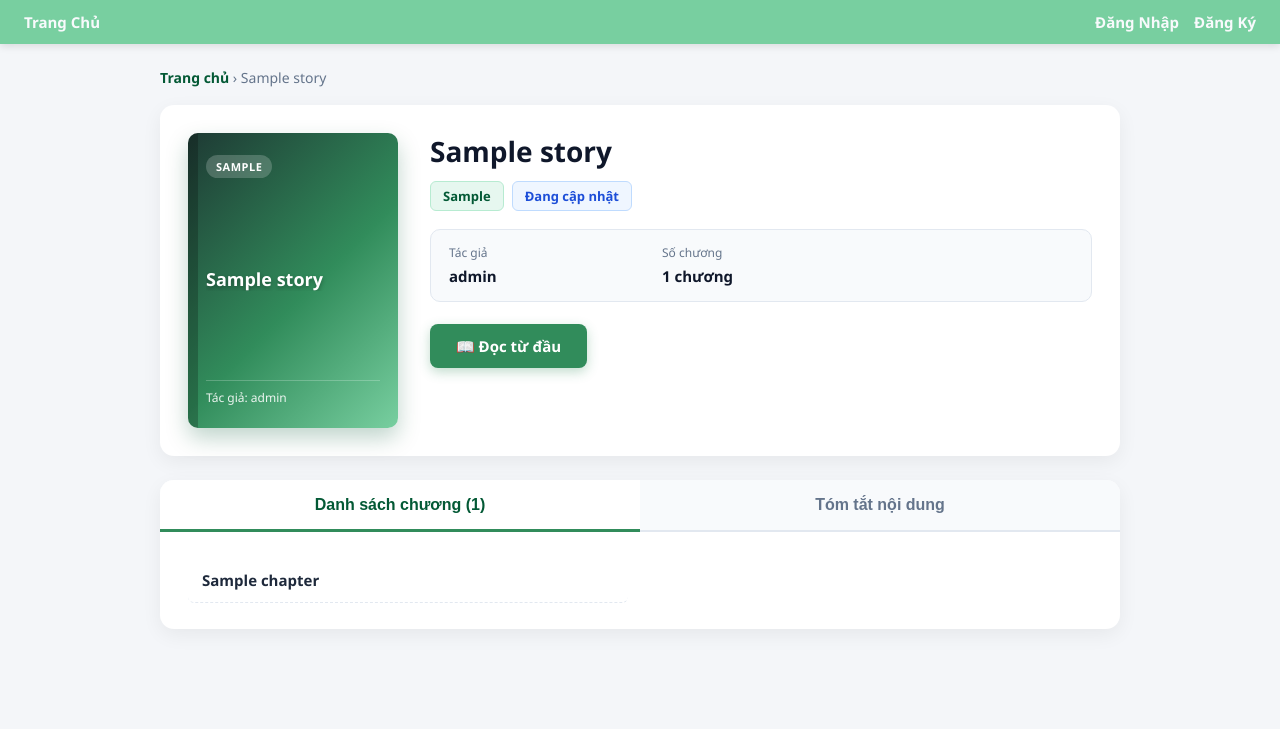
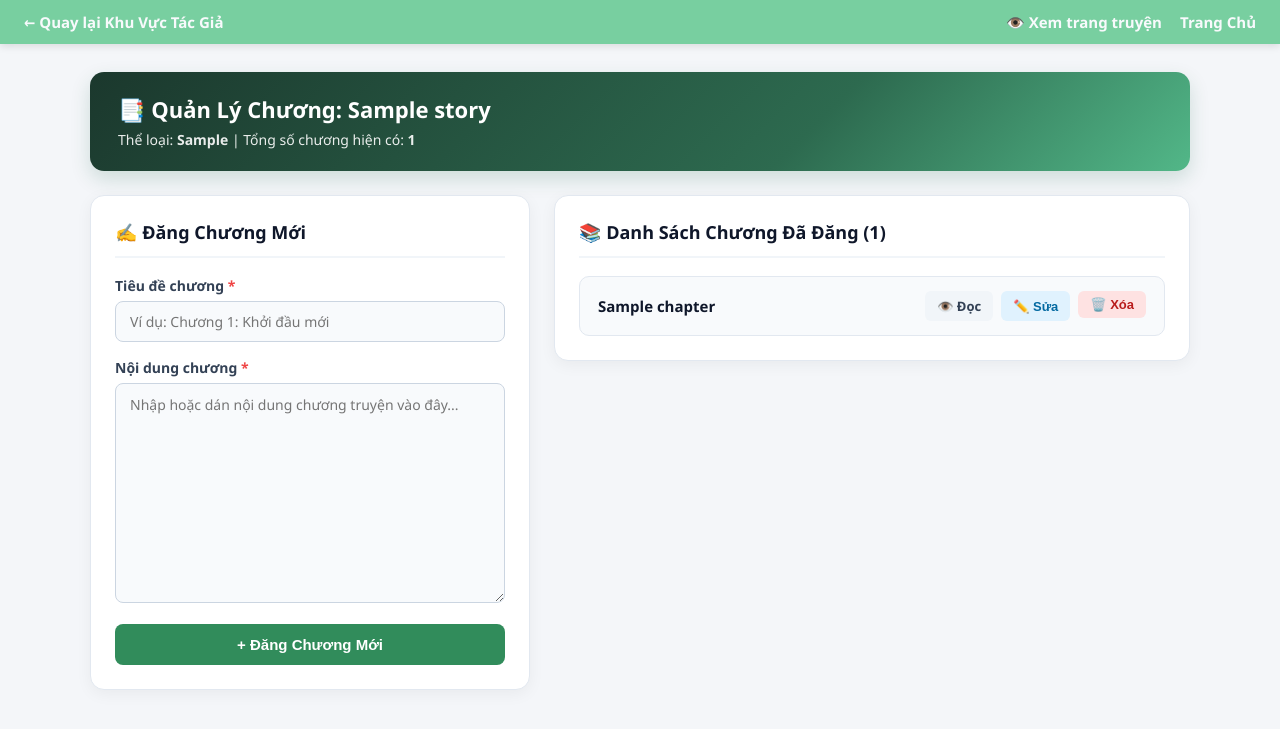
Before and after one commit to moclanngoc83-sudo/node-aws-demo, a Node server app: page /story/1 in a window 1280 px wide. Shown: the top 729 px of the page. Run offline with Node 20, Linux system fonts and the light colour scheme; tables that the repository leaves empty hold one stand-in row (values such as "Sample post"); some libraries are stand-ins or nearby versions.

Commit message:
Integrate inline edit modal and delete chapter in chapter management page

```diff
--- a/views/story.ejs
+++ b/views/story.ejs
@@ -2,7 +2,7 @@
 <html lang="vi">
 <head>
     <meta charset="UTF-8">
-    <title><%= story.title %> - Web Đọc Truyện Online</title>
+    <title>Quản Lý Chương - <%= story.title %></title>
     <style>
         * { box-sizing: border-box; }
         body {
@@ -12,7 +12,7 @@
             color: #1e293b;
         }
 
-        /* Thanh Menu đồng bộ với Trang chủ */
+        /* Thanh Menu đồng bộ */
         .nav {
             background: #78cfa0;
             padding: 12px 24px;
@@ -31,399 +31,337 @@
         .nav a:hover { color: #035935; }
 
         .container {
-            max-width: 1000px;
-            margin: 24px auto;
+            max-width: 1140px;
+            margin: 28px auto;
             padding: 0 20px;
         }
 
-        /* Breadcrumb điều hướng */
-        .breadcrumb {
-            font-size: 14px;
-            color: #64748b;
-            margin-bottom: 18px;
+        /* Header thông tin bộ truyện đang quản lý */
+        .story-banner {
+            background: linear-gradient(135deg, #1b382d 0%, #2d6a4f 65%, #52b788 100%);
+            border-radius: 14px;
+            padding: 22px 28px;
+            color: #ffffff;
+            display: flex;
+            justify-content: space-between;
+            align-items: center;
+            margin-bottom: 24px;
+            box-shadow: 0 8px 20px rgba(3, 89, 53, 0.16);
+            flex-wrap: wrap;
+            gap: 16px;
         }
-        .breadcrumb a {
-            color: #035935;
-            text-decoration: none;
-            font-weight: 600;
+        .story-banner h1 { margin: 0 0 6px 0; font-size: 22px; }
+        .story-banner p { margin: 0; font-size: 14px; opacity: 0.9; }
+
+        /* Bố cục 2 cột */
+        .manage-grid {
+            display: grid;
+            grid-template-columns: 440px 1fr;
+            gap: 24px;
+            align-items: start;
         }
-        .breadcrumb a:hover { text-decoration: underline; }
+        @media (max-width: 900px) { .manage-grid { grid-template-columns: 1fr; } }
 
-        /* --- KHUNG THÔNG TIN TRUYỆN (HERO CARD 2 CỘT) --- */
-        .story-hero {
+        .panel-card {
             background: #ffffff;
             border-radius: 14px;
-            padding: 28px;
-            box-shadow: 0 6px 20px rgba(0, 0, 0, 0.06);
-            display: flex;
-            gap: 32px;
-            align-items: flex-start;
-            margin-bottom: 24px;
+            padding: 24px;
+            box-shadow: 0 4px 16px rgba(0, 0, 0, 0.05);
+            border: 1px solid #e2e8f0;
+        }
+        .panel-title {
+            margin: 0 0 18px 0;
+            font-size: 18px;
+            font-weight: 800;
+            color: #0f172a;
+            padding-bottom: 12px;
+            border-bottom: 2px solid #f1f5f9;
         }
 
-        /* Cột trái: Ảnh bìa truyện */
-        .story-cover {
-            width: 210px;
-            height: 295px;
-            flex-shrink: 0;
-            border-radius: 10px;
-            background: linear-gradient(135deg, #1e3a34 0%, #318c5b 55%, #78cfa0 100%);
-            box-shadow: 0 10px 22px rgba(3, 89, 53, 0.25);
+        .form-group { margin-bottom: 16px; }
+        .form-label {
+            display: block;
+            font-size: 14px;
+            font-weight: 700;
+            color: #334155;
+            margin-bottom: 6px;
+        }
+        .form-control {
+            width: 100%;
+            padding: 10px 14px;
+            border: 1px solid #cbd5e1;
+            border-radius: 8px;
+            font-size: 14px;
+            font-family: inherit;
+            color: #0f172a;
+            background: #f8fafc;
+            outline: none;
+            transition: all 0.2s;
+        }
+        .form-control:focus {
+            background: #ffffff;
+            border-color: #318c5b;
+            box-shadow: 0 0 0 3px rgba(49, 140, 91, 0.15);
+        }
+        textarea.form-control {
+            resize: vertical;
+            min-height: 220px;
+            line-height: 1.6;
+        }
+
+        .btn-primary {
+            width: 100%;
+            background: #318c5b;
+            color: #ffffff;
+            border: none;
+            padding: 12px 20px;
+            border-radius: 8px;
+            font-size: 15px;
+            font-weight: 700;
+            cursor: pointer;
+            transition: all 0.2s;
+        }
+        .btn-primary:hover { background: #035935; }
+
+        /* Danh sách chương */
+        .chapter-list {
             display: flex;
             flex-direction: column;
+            gap: 12px;
+        }
+        .chapter-row {
+            background: #f8fafc;
+            border: 1px solid #e2e8f0;
+            border-radius: 10px;
+            padding: 14px 18px;
+            display: flex;
             justify-content: space-between;
-            padding: 22px 18px;
-            color: #ffffff;
-            position: relative;
-            overflow: hidden;
+            align-items: center;
+            gap: 14px;
+            transition: all 0.2s;
         }
-        .story-cover::after {
-            content: "";
-            position: absolute;
-            top: 0; left: 0; bottom: 0; width: 10px;
-            background: rgba(0, 0, 0, 0.22); /* Tạo gáy sách 3D */
+        .chapter-row:hover {
+            background: #ffffff;
+            border-color: #78cfa0;
+            box-shadow: 0 4px 12px rgba(0, 0, 0, 0.04);
         }
-        .cover-badge {
-            background: rgba(255, 255, 255, 0.2);
-            backdrop-filter: blur(4px);
-            padding: 4px 10px;
-            border-radius: 20px;
-            font-size: 11px;
+        .chapter-name {
+            font-size: 15px;
             font-weight: 700;
-            text-transform: uppercase;
-            align-self: flex-start;
-            letter-spacing: 0.5px;
-        }
-        .cover-title {
-            font-size: 18px;
-            font-weight: 800;
-            line-height: 1.35;
-            text-shadow: 0 2px 4px rgba(0,0,0,0.3);
-            display: -webkit-box;
-            -webkit-line-clamp: 4;
-            -webkit-box-orient: vertical;
-            overflow: hidden;
-        }
-        .cover-author {
-            font-size: 12px;
-            opacity: 0.9;
-            border-top: 1px solid rgba(255,255,255,0.25);
-            padding-top: 8px;
-        }
-
-        /* Cột phải: Chi tiết truyện */
-        .story-info {
+            color: #0f172a;
+            text-decoration: none;
             flex: 1;
         }
-        .story-title {
-            margin: 0 0 12px 0;
-            font-size: 28px;
-            font-weight: 800;
-            color: #0f172a;
-            line-height: 1.3;
+        .chapter-name:hover { color: #035935; }
+
+        .chapter-actions {
+            display: flex;
+            gap: 8px;
+            flex-shrink: 0;
         }
-
-        /* Các thẻ tag thể loại & trạng thái */
-        .story-tags {
-            display: flex;
-            flex-wrap: wrap;
-            gap: 8px;
-            margin-bottom: 18px;
-        }
-        .tag {
-            padding: 5px 12px;
+        .btn-sm {
+            padding: 6px 12px;
             border-radius: 6px;
             font-size: 13px;
             font-weight: 600;
-        }
-        .tag-category {
-            background: #e6f7ef;
-            color: #035935;
-            border: 1px solid #b7ebd1;
-        }
-        .tag-status {
-            background: #eff6ff;
-            color: #1d4ed8;
-            border: 1px solid #bfdbfe;
-        }
-
-        /* Bảng thông số nhỏ (Tác giả, Số chương) */
-        .story-stats {
-            display: grid;
-            grid-template-columns: repeat(3, 1fr);
-            gap: 15px;
-            background: #f8fafc;
-            padding: 14px 18px;
-            border-radius: 10px;
-            margin-bottom: 22px;
-            border: 1px solid #e2e8f0;
-        }
-        .stat-item span {
-            display: block;
-            font-size: 12px;
-            color: #64748b;
-            margin-bottom: 4px;
-        }
-        .stat-item strong {
-            font-size: 15px;
-            color: #0f172a;
-        }
-
-        /* Cụm nút hành động */
-        .action-buttons {
-            display: flex;
-            flex-wrap: wrap;
-            gap: 12px;
-            align-items: center;
-        }
-        .btn-read-now {
-            background: #318c5b;
-            color: #ffffff;
+            border: none;
+            cursor: pointer;
             text-decoration: none;
-            padding: 12px 26px;
-            border-radius: 8px;
-            font-weight: 700;
-            font-size: 15px;
             display: inline-flex;
             align-items: center;
-            gap: 8px;
-            box-shadow: 0 4px 12px rgba(49, 140, 91, 0.3);
-            transition: all 0.2s;
+            gap: 4px;
+            transition: all 0.15s;
         }
-        .btn-read-now:hover {
-            background: #035935;
-            transform: translateY(-2px);
+        .btn-view { background: #f1f5f9; color: #334155; }
+        .btn-view:hover { background: #e2e8f0; }
+
+        .btn-edit { background: #e0f2fe; color: #0369a1; }
+        .btn-edit:hover { background: #bae6fd; }
+
+        .btn-delete { background: #fee2e2; color: #b91c1c; }
+        .btn-delete:hover { background: #fecaca; }
+
+        /* --- POPUP MODAL SỬA CHƯƠNG --- */
+        .modal-overlay {
+            display: none;
+            position: fixed;
+            inset: 0;
+            background: rgba(15, 23, 42, 0.6);
+            backdrop-filter: blur(4px);
+            z-index: 2000;
+            align-items: center;
+            justify-content: center;
+            padding: 20px;
         }
-        .btn-secondary {
+        .modal-overlay.show { display: flex; }
+        .modal-box {
             background: #ffffff;
-            color: #334155;
-            border: 1px solid #cbd5e1;
-            text-decoration: none;
-            padding: 11px 18px;
-            border-radius: 8px;
-            font-weight: 600;
-            font-size: 14px;
-            transition: all 0.2s;
+            width: 100%;
+            max-width: 680px;
+            border-radius: 14px;
+            padding: 26px;
+            box-shadow: 0 20px 40px rgba(0, 0, 0, 0.25);
+            animation: popIn 0.2s ease;
         }
-        .btn-secondary:hover {
-            border-color: #035935;
-            color: #035935;
-            background: #f0fdf4;
+        @keyframes popIn {
+            from { opacity: 0; transform: scale(0.95); }
+            to { opacity: 1; transform: scale(1); }
         }
-
-        /* --- PHẦN TAB NỘI DUNG (TÓM TẮT & DANH SÁCH CHƯƠNG) --- */
-        .content-box {
-            background: #ffffff;
-            border-radius: 14px;
-            box-shadow: 0 6px 20px rgba(0, 0, 0, 0.06);
-            overflow: hidden;
-        }
-        .tabs-header {
-            display: flex;
-            border-bottom: 2px solid #e2e8f0;
-            background: #f8fafc;
-        }
-        .tab-btn {
-            flex: 1;
-            padding: 16px;
-            text-align: center;
-            font-size: 16px;
-            font-weight: 700;
-            color: #64748b;
-            background: none;
-            border: none;
-            cursor: pointer;
-            position: relative;
-            transition: color 0.2s;
-        }
-        .tab-btn:hover { color: #035935; }
-        .tab-btn.active {
-            color: #035935;
-            background: #ffffff;
-        }
-        .tab-btn.active::after {
-            content: "";
-            position: absolute;
-            bottom: -2px; left: 0; right: 0;
-            height: 3px;
-            background: #318c5b;
-        }
-
-        .tab-panel {
-            display: none;
-            padding: 26px 28px;
-        }
-        .tab-panel.active { display: block; }
-
-        .story-desc {
-            font-size: 15px;
-            line-height: 1.8;
-            color: #334155;
-            white-space: pre-line;
-        }
-
-        /* Danh sách chương dạng lưới 2 cột gọn gàng */
-        .chapter-grid {
-            display: grid;
-            grid-template-columns: repeat(2, 1fr);
-            gap: 12px 24px;
-        }
-        .chapter-item {
+        .modal-header {
             display: flex;
             justify-content: space-between;
             align-items: center;
-            padding: 12px 14px;
-            border-bottom: 1px dashed #e2e8f0;
-            border-radius: 6px;
-            transition: background 0.15s;
+            margin-bottom: 18px;
+            padding-bottom: 12px;
+            border-bottom: 1px solid #e2e8f0;
         }
-        .chapter-item:hover {
-            background: #f0fdf4;
+        .modal-close {
+            background: none;
+            border: none;
+            font-size: 22px;
+            color: #64748b;
+            cursor: pointer;
         }
-        .chapter-link {
-            color: #1e293b;
-            text-decoration: none;
-            font-weight: 600;
-            font-size: 15px;
-            flex: 1;
-        }
-        .chapter-link:hover { color: #035935; }
-        .edit-chap-link {
-            font-size: 12px;
-            color: #0284c7;
-            text-decoration: none;
-            margin-left: 10px;
-            padding: 3px 8px;
-            border: 1px solid #bae6fd;
-            border-radius: 4px;
-        }
-        .edit-chap-link:hover { background: #e0f2fe; }
-
-        @media (max-width: 720px) {
-            .story-hero { flex-direction: column; align-items: center; text-align: center; }
-            .story-tags, .action-buttons { justify-content: center; }
-            .chapter-grid { grid-template-columns: 1fr; }
-        }
+        .modal-close:hover { color: #0f172a; }
     </style>
 </head>
 <body>
 
-    <!-- Thanh Menu trên cùng -->
+    <!-- Thanh Menu -->
     <div class="nav">
+        <a href="/author">← Quay lại Khu Vực Tác Giả</a>
+        <a href="/story/<%= story.id %>" style="margin-left: auto;">👁️ Xem trang truyện</a>
         <a href="/">Trang Chủ</a>
-        <div style="margin-left: auto; display: flex; gap: 15px; align-items: center;">
-            <% if (typeof user !== 'undefined' && user) { %>
-                <span style="color: #035935; font-size: 14px;">Chào, <b><%= user.username %></b></span>
-                <% if (user.role === 'author' || user.role === 'admin') { %>
-                    <a href="/author">Khu vực Tác Giả</a>
-                <% } %>
-                <a href="/logout">Đăng Xuất</a>
-            <% } else { %>
-                <a href="/login">Đăng Nhập</a>
-                <a href="/register">Đăng Ký</a>
-            <% } %>
-        </div>
     </div>
 
     <div class="container">
-        <!-- Điều hướng Breadcrumb -->
-        <div class="breadcrumb">
-            <a href="/">Trang chủ</a> &rsaquo; <%= story.title %>
-        </div>
-
-        <!-- Khung Hero 2 cột (Ảnh bìa trái - Thông tin phải) -->
-        <div class="story-hero">
-            <!-- Bìa sách -->
-            <div class="story-cover">
-                <span class="cover-badge"><%= story.category || 'Truyện Hay' %></span>
-                <div class="cover-title"><%= story.title %></div>
-                <div class="cover-author">Tác giả: <%= story.author_name || 'Đang cập nhật' %></div>
-            </div>
-
-            <!-- Thông tin chi tiết -->
-            <div class="story-info">
-                <h1 class="story-title"><%= story.title %></h1>
-
-                <div class="story-tags">
-                    <span class="tag tag-category"><%= story.category || 'Khác' %></span>
-                    <span class="tag tag-status">Đang cập nhật</span>
-                </div>
-
-                <div class="story-stats">
-                    <div class="stat-item">
-                        <span>Tác giả</span>
-                        <strong><%= story.author_name || 'Ẩn danh' %></strong>
-                    </div>
-                    <div class="stat-item">
-                        <span>Số chương</span>
-                        <strong><%= chapters ? chapters.length : 0 %> chương</strong>
-                    </div>
-                </div>
-
-                <!-- Nút hành động -->
-                <div class="action-buttons">
-                    <% if (chapters && chapters.length > 0) { %>
-                        <a href="/chapter/<%= chapters[0].id %>" class="btn-read-now">
-                            📖 Đọc từ đầu
-                        </a>
-                    <% } else { %>
-                        <span class="btn-secondary" style="opacity: 0.6; cursor: not-allowed;">Chưa có chương nào</span>
-                    <% } %>
-
-                    <% if (typeof user !== 'undefined' && user && (user.role === 'admin' || user.id === story.author_id)) { %>
-                        <a href="/author/edit-story/<%= story.id %>" class="btn-secondary">✏️ Sửa thông tin</a>
-                    <% } %>
-                </div>
+        <!-- Banner thông tin truyện -->
+        <div class="story-banner">
+            <div>
+                <h1>📑 Quản Lý Chương: <%= story.title %></h1>
+                <p>Thể loại: <b><%= story.category || 'Khác' %></b> | Tổng số chương hiện có: <b><%= chapters ? chapters.length : 0 %></b></p>
             </div>
         </div>
 
-        <!-- Khung Tab: Tóm tắt & Danh sách chương -->
-        <div class="content-box" id="ds-chuong">
-            <div class="tabs-header">
-                <button type="button" class="tab-btn active" id="btn-tab-chapters" onclick="switchTab('chapters')">
-                    Danh sách chương (<%= chapters ? chapters.length : 0 %>)
-                </button>
-                <button type="button" class="tab-btn" id="btn-tab-desc" onclick="switchTab('desc')">
-                    Tóm tắt nội dung
-                </button>
+        <!-- Bố cục 2 cột -->
+        <div class="manage-grid">
+
+            <!-- CỘT TRÁI: THÊM CHƯƠNG MỚI -->
+            <div class="panel-card">
+                <h2 class="panel-title">✍️ Đăng Chương Mới</h2>
+                <form method="POST" action="/author/story/<%= story.id %>/add-chapter">
+                    <div class="form-group">
+                        <label class="form-label">Tiêu đề chương <span style="color: #ef4444;">*</span></label>
+                        <input type="text" name="title" class="form-control" placeholder="Ví dụ: Chương 1: Khởi đầu mới" required>
+                    </div>
+
+                    <div class="form-group">
+                        <label class="form-label">Nội dung chương <span style="color: #ef4444;">*</span></label>
+                        <textarea name="content" class="form-control" placeholder="Nhập hoặc dán nội dung chương truyện vào đây..." required></textarea>
+                    </div>
+
+                    <button type="submit" class="btn-primary">+ Đăng Chương Mới</button>
+                </form>
             </div>
 
-            <!-- Panel 1: Danh sách chương (Mặc định mở sẵn để dễ bấm đọc ngay) -->
-            <div class="tab-panel active" id="panel-chapters">
+            <!-- CỘT PHẢI: DANH SÁCH CHƯƠNG + SỬA / XÓA -->
+            <div class="panel-card">
+                <h2 class="panel-title">📚 Danh Sách Chương Đã Đăng (<%= chapters ? chapters.length : 0 %>)</h2>
+
                 <% if (chapters && chapters.length > 0) { %>
-                    <div class="chapter-grid">
-                        <% chapters.forEach(chapter => { %>
-                            <div class="chapter-item">
-                                <a href="/chapter/<%= chapter.id %>" class="chapter-link">
-                                    <%= chapter.title %>
-                                </a>
-                                <% if (typeof user !== 'undefined' && user && (user.role === 'admin' || user.id === story.author_id)) { %>
-                                    <a href="/author/edit-chapter/<%= chapter.id %>" class="edit-chap-link">Sửa</a>
-                                <% } %>
+                    <div class="chapter-list">
+                        <% chapters.forEach(chap => { %>
+                            <div class="chapter-row">
+                                <a href="/chapter/<%= chap.id %>" class="chapter-name"><%= chap.title %></a>
+
+                                <!-- Lưu nội dung chương vào thẻ ẩn để mở popup sửa không bị lỗi dấu ngoặc -->
+                                <textarea id="raw-content-<%= chap.id %>" style="display:none;"><%= chap.content %></textarea>
+
+                                <div class="chapter-actions">
+                                    <a href="/chapter/<%= chap.id %>" class="btn-sm btn-view" target="_blank">👁️ Đọc</a>
+
+                                    <!-- Nút Sửa mở Modal ngay tại chỗ -->
+                                    <button type="button" class="btn-sm btn-edit"
+                                            data-id="<%= chap.id %>"
+                                            data-title="<%= chap.title %>"
+                                            onclick="openEditModal(this)">
+                                        ✏️ Sửa
+                                    </button>
+
+                                    <!-- Nút Xóa chương -->
+                                    <form method="POST" action="/author/delete-chapter/<%= chap.id %>" style="margin: 0;" onsubmit="return confirm('Bạn có chắc chắn muốn XÓA VĨNH VIỄN chương này không?');">
+                                        <input type="hidden" name="story_id" value="<%= story.id %>">
+                                        <button type="submit" class="btn-sm btn-delete">🗑️ Xóa</button>
+                                    </form>
+                                </div>
                             </div>
                         <% }) %>
                     </div>
                 <% } else { %>
-                    <p style="color: #64748b; text-align: center; padding: 20px 0;">Bộ truyện này hiện chưa có chương nào được đăng.</p>
+                    <div style="text-align: center; padding: 40px 20px; color: #64748b; background: #f8fafc; border-radius: 10px; border: 1px dashed #cbd5e1;">
+                        <p style="margin: 0 0 6px 0; font-size: 15px;">Truyện này chưa có chương nào.</p>
+                        <span style="font-size: 13px;">Hãy soạn thảo chương đầu tiên ở khung bên trái!</span>
+                    </div>
                 <% } %>
             </div>
 
-            <!-- Panel 2: Tóm tắt nội dung -->
-            <div class="tab-panel" id="panel-desc">
-                <div class="story-desc"><%= story.description || 'Chưa có mô tả chi tiết cho bộ truyện này.' %></div>
+        </div>
+    </div>
+
+    <!-- POPUP MODAL SỬA CHƯƠNG TRỰC TIẾP -->
+    <div class="modal-overlay" id="editChapterModal" onclick="closeEditModal(event)">
+        <div class="modal-box" onclick="event.stopPropagation()">
+            <div class="modal-header">
+                <h3 style="margin: 0; font-size: 18px; color: #0f172a;">✏️ Chỉnh Sửa Nội Dung Chương</h3>
+                <button type="button" class="modal-close" onclick="forceCloseModal()">&times;</button>
             </div>
+
+            <form method="POST" id="editChapterForm" action="">
+                <input type="hidden" name="story_id" value="<%= story.id %>">
+
+                <div class="form-group">
+                    <label class="form-label">Tiêu đề chương</label>
+                    <input type="text" name="title" id="editChapTitle" class="form-control" required>
+                </div>
+
+                <div class="form-group">
+                    <label class="form-label">Nội dung chương</label>
+                    <textarea name="content" id="editChapContent" class="form-control" style="min-height: 260px;" required></textarea>
+                </div>
+
+                <div style="display: flex; justify-content: flex-end; gap: 10px;">
+                    <button type="button" onclick="forceCloseModal()" style="padding: 10px 18px; border-radius: 8px; border: 1px solid #cbd5e1; background: #ffffff; color: #334155; font-weight: 600; cursor: pointer;">
+                        Hủy
+                    </button>
+                    <button type="submit" style="padding: 10px 22px; border-radius: 8px; border: none; background: #318c5b; color: #ffffff; font-weight: 700; cursor: pointer;">
+                        💾 Lưu Thay Đổi
+                    </button>
+                </div>
+            </form>
         </div>
     </div>
 
     <script>
-        function switchTab(tabName) {
-            document.getElementById('btn-tab-chapters').classList.remove('active');
-            document.getElementById('btn-tab-desc').classList.remove('active');
-            document.getElementById('panel-chapters').classList.remove('active');
-            document.getElementById('panel-desc').classList.remove('active');
+        function openEditModal(btn) {
+            const chapId = btn.getAttribute('data-id');
+            const chapTitle = btn.getAttribute('data-title');
+            const chapContent = document.getElementById('raw-content-' + chapId).value;
 
-            document.getElementById('btn-tab-' + tabName).classList.add('active');
-            document.getElementById('panel-' + tabName).classList.add('active');
+            document.getElementById('editChapterForm').action = '/author/edit-chapter/' + chapId;
+            document.getElementById('editChapTitle').value = chapTitle;
+            document.getElementById('editChapContent').value = chapContent;
+
+            document.getElementById('editChapterModal').classList.add('show');
+        }
+
+        function forceCloseModal() {
+            document.getElementById('editChapterModal').classList.remove('show');
+        }
+
+        function closeEditModal(event) {
+            if (event.target.id === 'editChapterModal') {
+                forceCloseModal();
+            }
         }
     </script>
 
```
